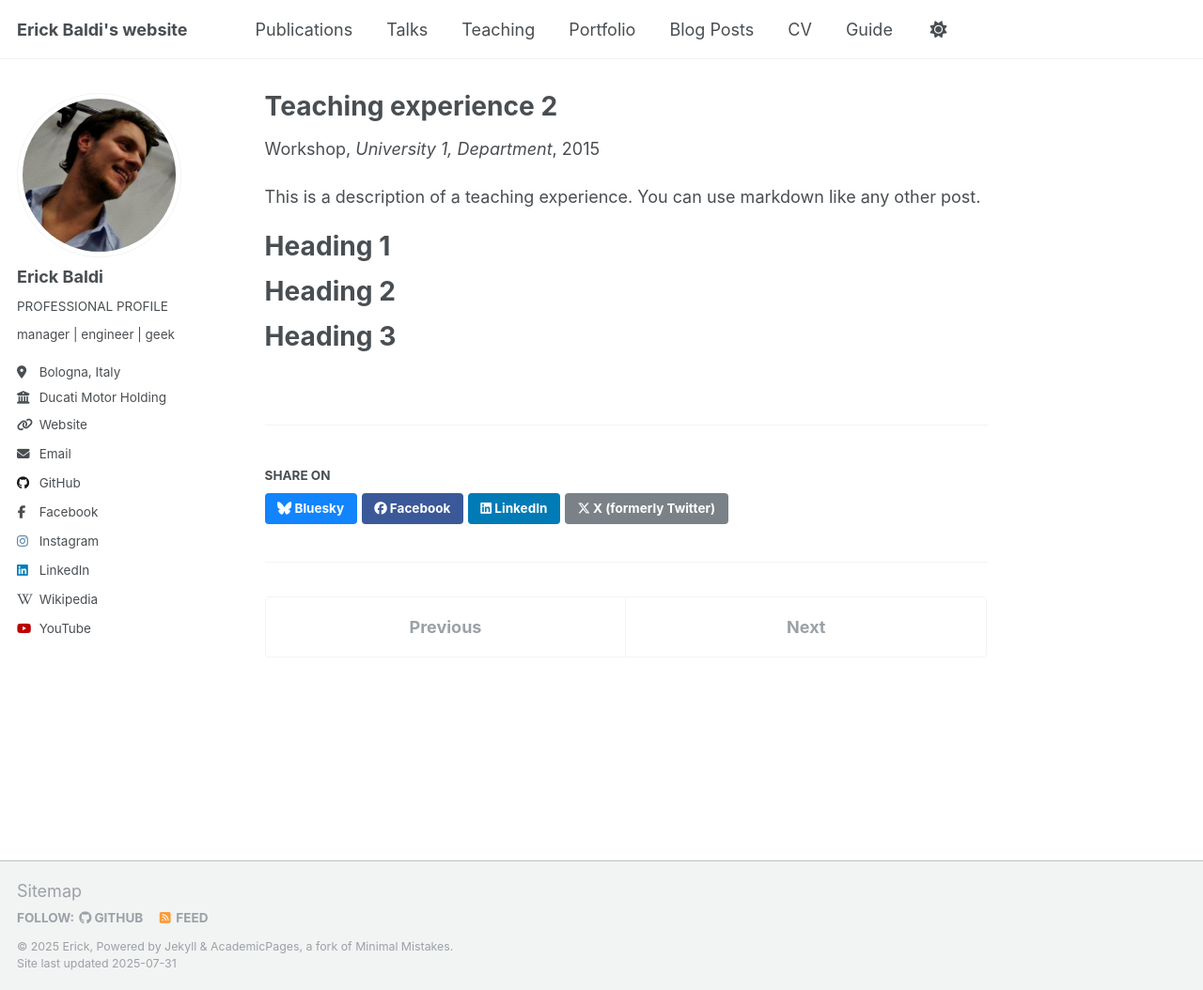
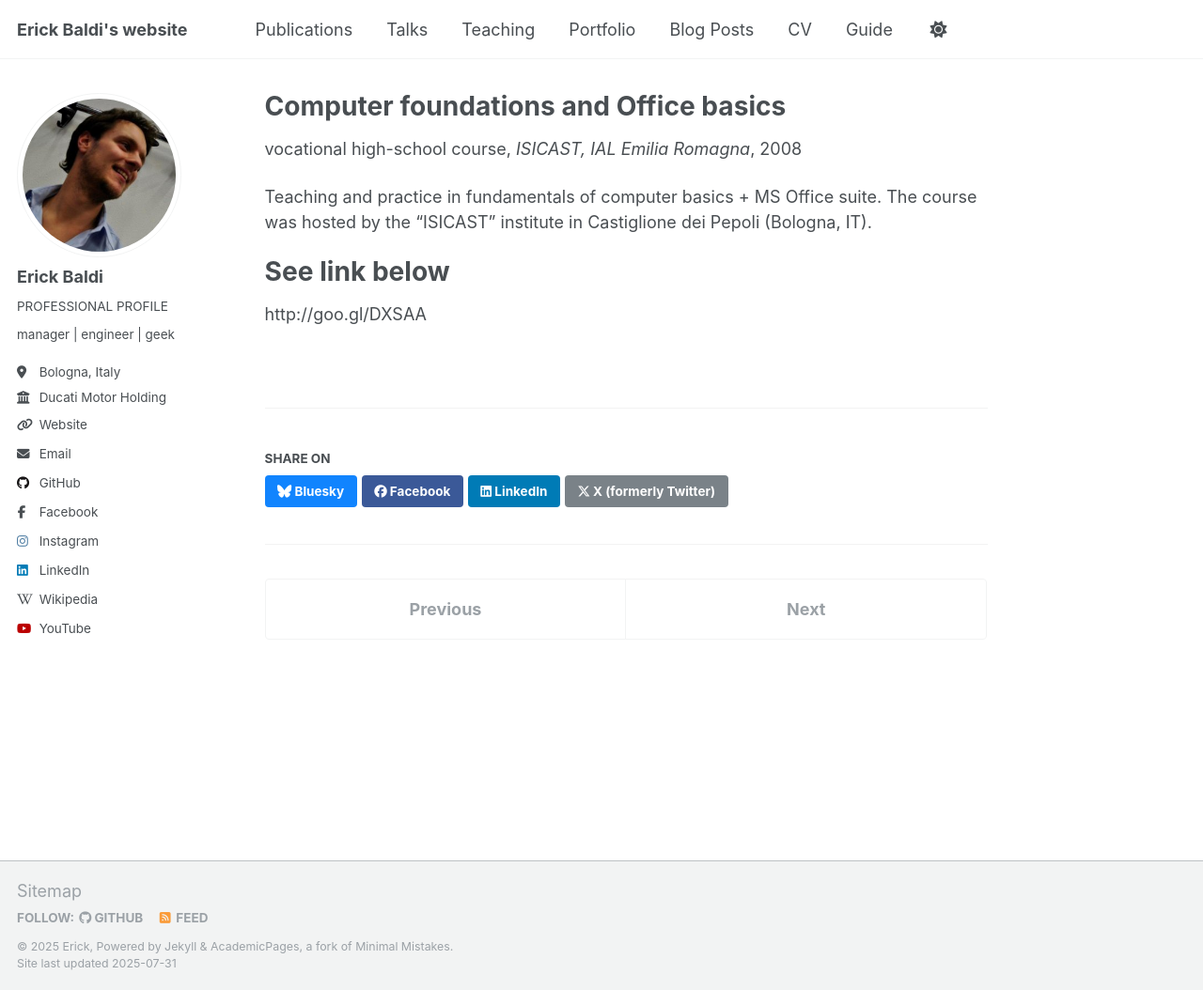
Before and after one commit to erickbaldi/erickbaldi.github.io, a Jekyll site: the page built from _teaching/2015-spring-teaching-2.md, in a window 1280 px wide and 1054 px high. Shown: the whole window at 94% size. Built offline with Jekyll 4.4.1, drawn with Linux system fonts in a browser that asks for light colours; a script that is not in the unit is left out.

Commit message:
Update 2015-spring-teaching-2.md

```diff
--- a/_teaching/2015-spring-teaching-2.md
+++ b/_teaching/2015-spring-teaching-2.md
@@ -1,20 +1,16 @@
 ---
-title: "Teaching experience 2"
+title: "Computer foundations and Office basics"
 collection: teaching
-type: "Workshop"
+type: "vocational high-school course"
 permalink: /teaching/2015-spring-teaching-1
-venue: "University 1, Department"
-date: 2015-01-01
-location: "City, Country"
+venue: "ISICAST, IAL Emilia Romagna"
+date: 2008-03-01
+location: "Castiglione dei Pepoli (BO), Italy"
 ---
 
-This is a description of a teaching experience. You can use markdown like any other post.
+Teaching and practice in fundamentals of computer basics + MS Office suite.
+The course was hosted by the "ISICAST" institute in Castiglione dei Pepoli (Bologna, IT).
 
-Heading 1
+See link below
 ======
-
-Heading 2
-======
-
-Heading 3
-======
+http://goo.gl/DXSAA
```
